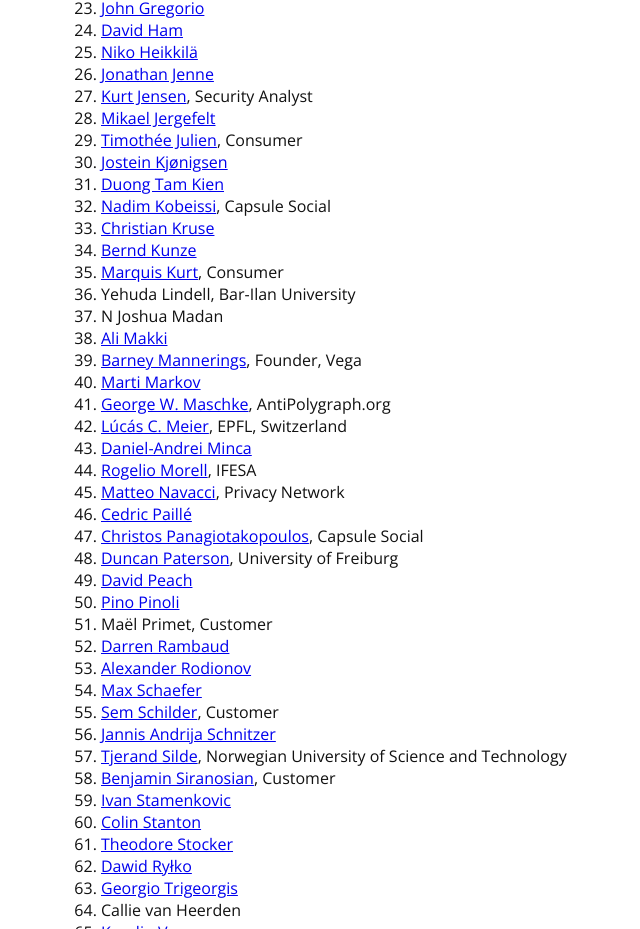
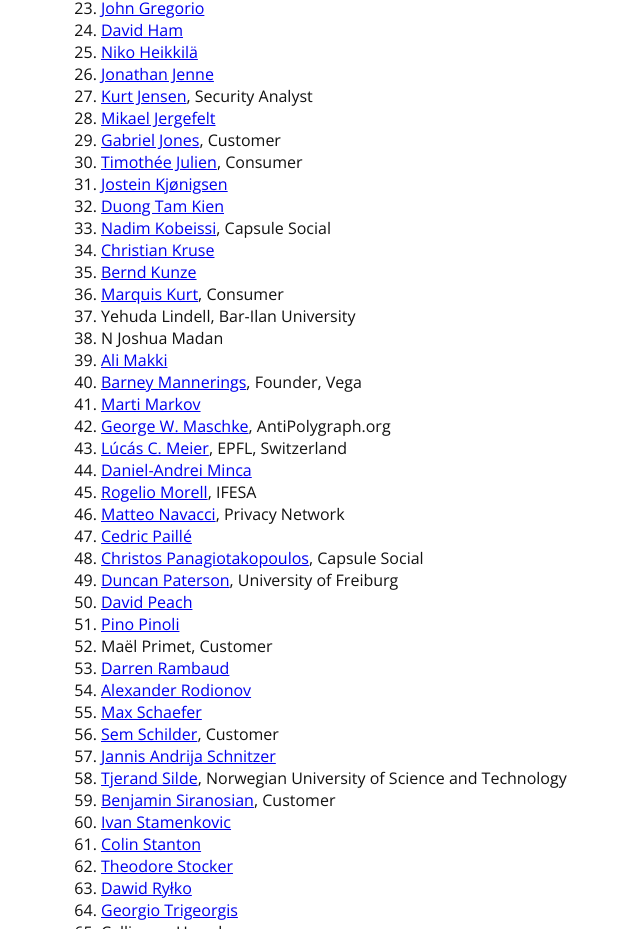
Before and after one commit to nadimkobeissi/appleprivacyletter, a plain HTML site: page index.html in a window 1280 px wide. Shown: the part 4288-5217 px from the top of the page, without its empty margins (179-819 px from the left). Drawn offline with nearby package versions, Linux system fonts and the light colour scheme; a web font is replaced by a local one.

Commit message:
Close #77

```diff
--- a/index.html
+++ b/index.html
@@ -159,6 +159,7 @@
 				<li><a href="https://inhji.de">Jonathan Jenne</a></li>
 				<li><a href="https://twitter.com/0x6b757274">Kurt Jensen</a>, Security Analyst</li>
 				<li><a href="https://librarian.dev">Mikael Jergefelt</a></li>
+				<li><a href="https://github.com/gtjones97">Gabriel Jones</a>, Customer</li>
 				<li><a href="https://timotheejulien.com">Timothée Julien</a>, Consumer</li>
 				<li><a href="https://jostein.kjonigsen.net">Jostein Kjønigsen</a></li>
 				<li><a href="https://github.com/taniki">Duong Tam Kien</a></li>
```
